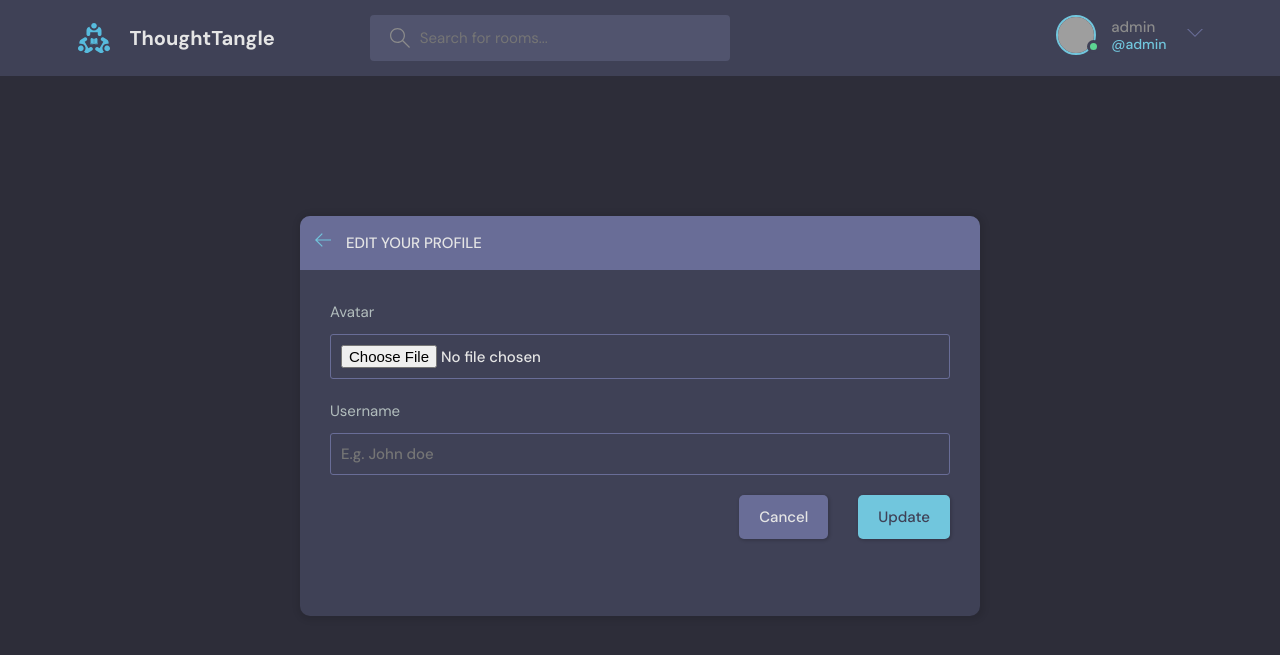
After one commit to SyedZainAnwer/Thought-Tangle, a Django app: page /update-user/ in a window 1280 px wide. The commit adds this page. Shown: the top 655 px of the page. Run offline with Django 5.2, Linux system fonts and the light colour scheme; a user stored in the database is signed in; grey boxes are pictures that could not be loaded.

Commit message:
create update user-profile page

```diff
--- a/base/templates/base/profile.html
+++ b/base/templates/base/profile.html
@@ -19,7 +19,11 @@
           <div class="profile__info">
             <h3>{{ user.username }}</h3>
             <p>@{{ user.username }}</p>
-            <a href="edit-user.html" class="btn btn--main btn--pill">Edit Profile</a>
+
+            {% if request.user == user %}
+            <a href="{% url 'update-user' %}" class="btn btn--main btn--pill">Edit Profile</a>
+            {% endif %}
+
           </div>
           <div class="profile__about">
             <h3>About</h3>
--- /dev/null
+++ b/base/templates/base/update_user.html
@@ -0,0 +1,50 @@
+{% extends 'main.html' %}
+
+{% block content %}
+
+<main class="update-account layout">
+  <div class="container">
+    <div class="layout__box">
+      <div class="layout__boxHeader">
+        <div class="layout__boxTitle">
+          <a href="{% url 'home' %}">
+            <svg
+              version="1.1"
+              xmlns="http://www.w3.org/2000/svg"
+              width="32"
+              height="32"
+              viewBox="0 0 32 32"
+            >
+              <title>arrow-left</title>
+              <path
+                d="M13.723 2.286l-13.723 13.714 13.719 13.714 1.616-1.611-10.96-10.96h27.625v-2.286h-27.625l10.965-10.965-1.616-1.607z">
+              </path>
+            </svg>
+          </a>
+          <h3>Edit your profile</h3>
+        </div>
+      </div>
+
+      <div class="layout__body">
+        <form class="form" action="" method="POST">
+          {% csrf_token %}
+            <div class="form__group">
+              <label for="profile_pic">Avatar</label>
+              <input id="profile_pic" name="profile_pic" type="file" />
+            </div>
+
+            <div class="form__group">
+              <label for="username">Username</label>
+              <input id="username" name="username" type="text" placeholder="E.g. John doe" />
+            </div>
+
+            <div class="form__action">
+              <a class="btn btn--dark" href="index.html">Cancel</a>
+              <button class="btn btn--main" type="submit">Update</button>
+            </div>
+        </form>
+      </div>
+    </div>
+  </div>
+
+{% endblock content %}
--- a/base/urls.py
+++ b/base/urls.py
@@ -8,6 +8,7 @@ urlpatterns = [
 
     path('', views.home, name="home"),
     path('profile/<str:pk>/', views.userProfile, name="user-profile"),
+    path('update-user/', views.updateUser, name="update-user"),
 
     path('room/<str:pk>/', views.room, name="room"),
     path('create-room/', views.createRoom, name="create-room"),
--- a/base/views.py
+++ b/base/views.py
@@ -191,3 +191,8 @@ def deleteMessage(request, pk):
 
     context = { 'obj': message }
     return render(request, 'base/delete.html', context)
+
+
+@login_required(login_url='login')
+def updateUser(request):
+    return render(request, 'base/update_user.html')
--- a/templates/navbar.html
+++ b/templates/navbar.html
@@ -21,7 +21,7 @@
       <!-- Logged In -->
       {% if request.user.is_authenticated %}
       <div class="header__user">
-        <a href="profile.html">
+        <a href="{% url 'user-profile' user.id %}">
           <div class="avatar avatar--medium active">
             <img src="https://randomuser.me/api/portraits/men/37.jpg" />
           </div>
@@ -44,7 +44,7 @@
       {% endif %}
 
       <div class="dropdown-menu">
-        <a href="settings.html" class="dropdown-link"
+        <a href="{% url 'update-user' %}" class="dropdown-link"
           ><svg version="1.1" xmlns="http://www.w3.org/2000/svg" width="32" height="32" viewBox="0 0 32 32">
             <title>tools</title>
             <path
@@ -69,9 +69,3 @@
     </nav>
     </div>
 </header>
-
-{% comment %} {% if request.user.is_authenticated %}
-<a href="{% url 'logout' %}">Logout</a>
-{% else %}
-<a href="{% url 'login' %}">Login</a>
-{% endif %} {% endcomment %}
```
